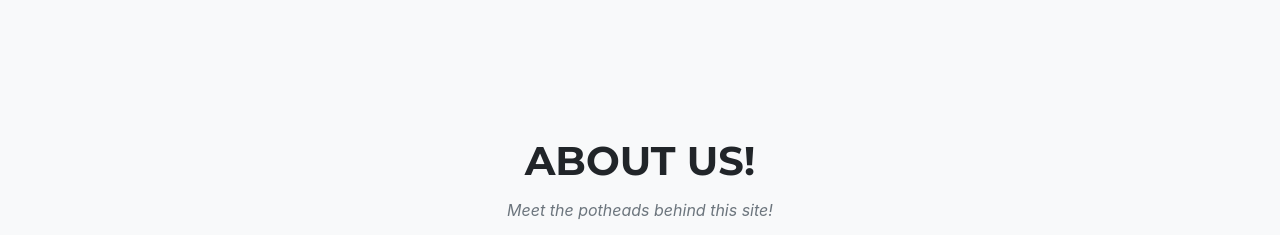
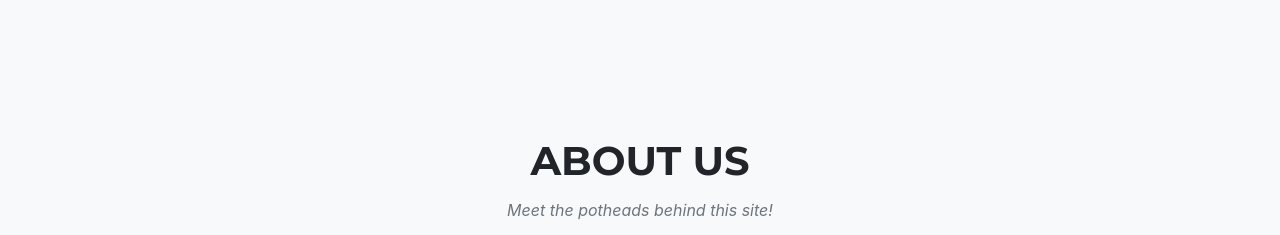
Before and after one commit to JennaScript/get-high-together, a website: page dist/index.html in a window 1280 px wide. Shown: the part 2360-2595 px from the top of the page. Drawn offline with nearby package versions, Linux system fonts and the light colour scheme; a web font is replaced by a local one.

Commit message:
Update index.html

```diff
--- a/dist/index.html
+++ b/dist/index.html
@@ -177,7 +177,7 @@
         <section class="page-section bg-light" id="about">
             <div class="container">
                 <div class="text-center">
-                    <h2 class="section-heading text-uppercase">About Us!</h2>
+                    <h2 class="section-heading text-uppercase">About Us</h2>
                     <h3 class="section-subheading text-muted">Meet the potheads behind this site!</h3>
                 </div>
                 <div class="row">
```
